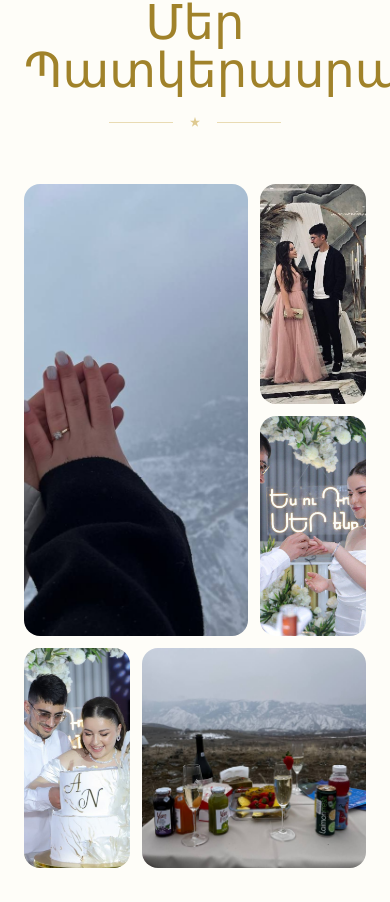
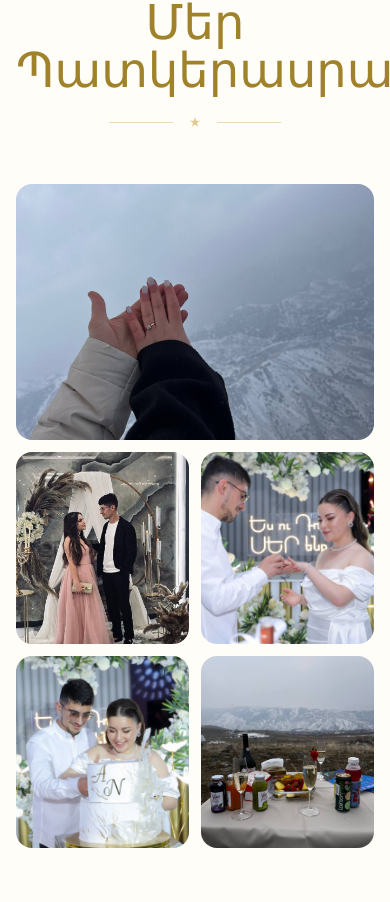
Before and after one commit to Arm0216/Wedding, a React (Vite) app: page / in a window 390 px wide. Shown: the part 2662-3564 px from the top of the page. Built offline with nearby package versions, Linux system fonts and the light colour scheme.

Commit message:
Fix gallery mobile overflow with responsive 2-col layout

```diff
--- a/src/components/Gallery.tsx
+++ b/src/components/Gallery.tsx
@@ -86,7 +86,7 @@ export default function Gallery() {
   const [lightbox, setLightbox] = useState<{ src: string; alt: string } | null>(null)
 
   return (
-    <section id="gallery" className="py-24 px-6 bg-ivory">
+    <section id="gallery" className="py-24 px-4 sm:px-6 bg-ivory overflow-hidden">
       <div className="max-w-5xl mx-auto">
         <div
           ref={ref}
@@ -105,8 +105,9 @@ export default function Gallery() {
           </div>
         </div>
 
+        {/* Desktop grid */}
         <div
-          className="grid gap-3"
+          className="hidden sm:grid gap-3"
           style={{
             gridTemplateColumns: 'repeat(3, 1fr)',
             gridTemplateRows: '220px 220px 220px',
@@ -122,6 +123,27 @@ export default function Gallery() {
             />
           ))}
         </div>
+
+        {/* Mobile grid — simple 2-col */}
+        <div className="sm:hidden grid grid-cols-2 gap-3">
+          {galleryImages.map((img, i) => (
+            <div
+              key={img.src}
+              className={`relative overflow-hidden rounded-2xl cursor-pointer ${
+                i === 0 ? 'col-span-2 h-64' : 'h-48'
+              }`}
+              onClick={() => setLightbox(img)}
+            >
+              <img
+                src={img.src}
+                alt={img.alt}
+                style={{ objectPosition: img.position ?? 'center' }}
+                className="w-full h-full object-cover"
+                loading="lazy"
+              />
+            </div>
+          ))}
+        </div>
       </div>
 
       {lightbox && (
```
Also changed, not shown: 1 other file (tests, documents, lock files or other folders).
